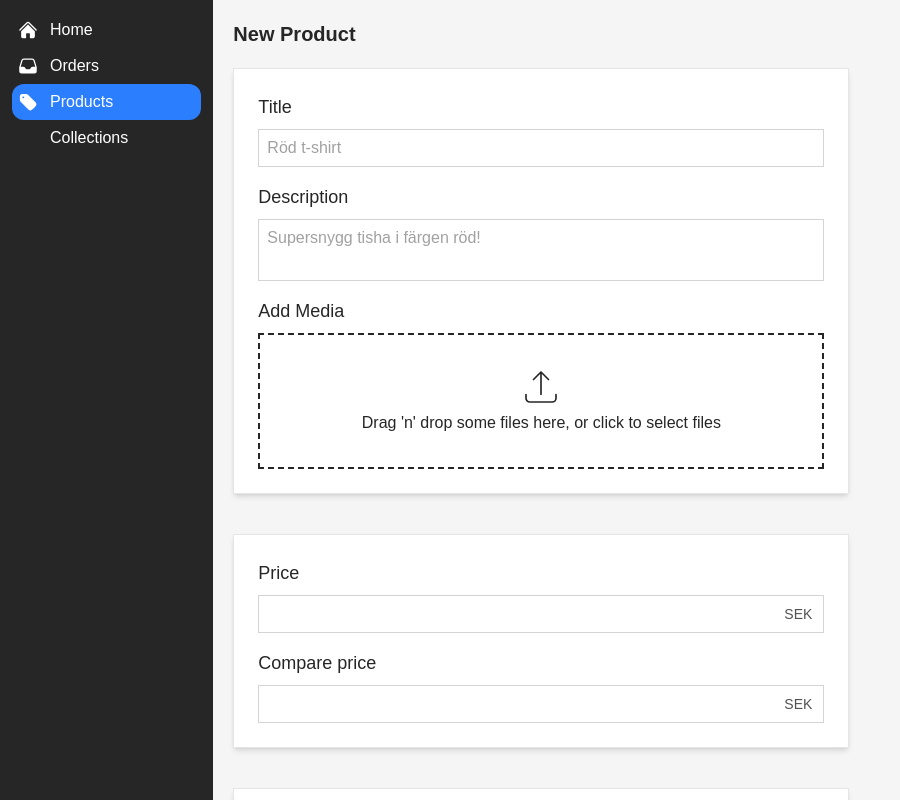
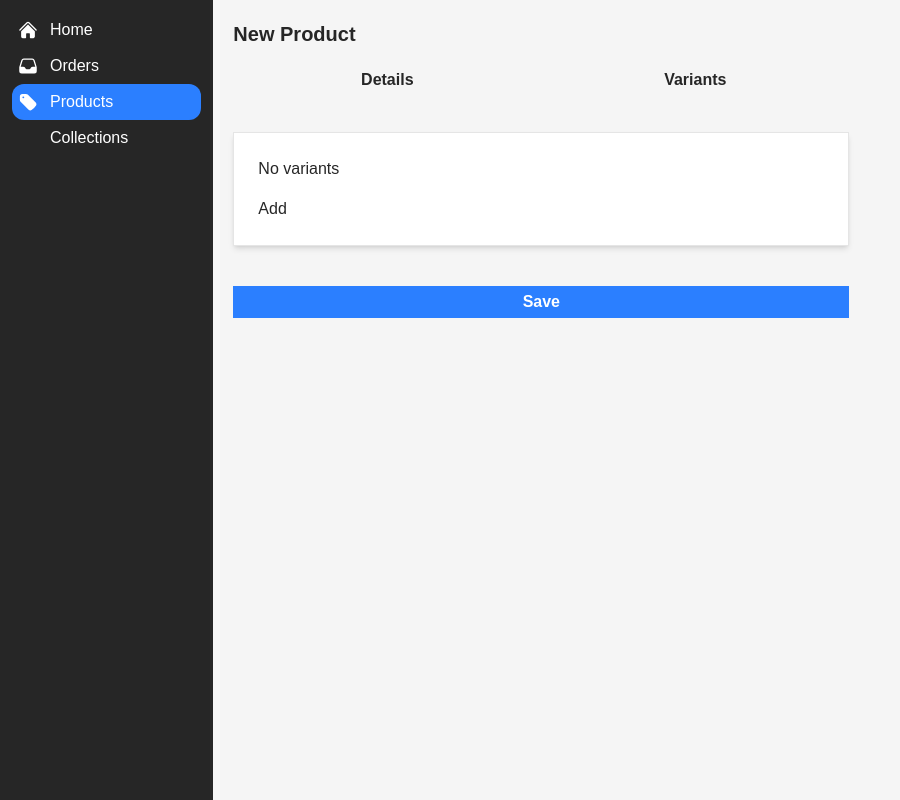
Before and after one commit to 3Joen3/ecommerce-admin, a Next.js app: page /products/new in a window 1280 px wide. Shown: the whole page, without its empty margins (0-900 px from the left). Built offline with nearby package versions, Linux system fonts and the light colour scheme.

Commit message:
Added possible for different sections in form

```diff
--- a/app/products/new/page.tsx
+++ b/app/products/new/page.tsx
@@ -1,5 +1,5 @@
 import Page from "@/ui/components/Page";
-import ProductForm from "@/ui/forms/ProductForm";
+import ProductForm from "@/ui/forms/product-form/ProductForm";
 
 export default function page() {
   return (
--- a/ui/forms/ProductForm.tsx
+++ /dev/null
@@ -1,50 +0,0 @@
-"use client";
-
-import Form from "./components/Form";
-import Section from "../components/Section";
-import TextField from "./components/TextField";
-import TextAreaField from "./components/TextAreaField";
-import MediaField from "./components/MediaField/MediaField";
-import PriceField from "./components/PriceField";
-import Submit from "./components/Submit";
-
-import { ProductFormValues } from "@/lib/schemas/product-form";
-import { productSchema } from "@/lib/schemas/product-form";
-import { createProduct } from "@/lib/api/products";
-
-export default function ProductForm() {
-  async function onSubmit(data: ProductFormValues) {
-    await createProduct(data);
-  }
-
-  return (
-    <Form
-      schema={productSchema}
-      onSubmit={onSubmit}
-      className="flex flex-col gap-10 w-3/5"
-    >
-      <Section>
-        <TextField label="Title" placeholder="Röd t-shirt" name="title" />
-        <TextAreaField
-          label="Description"
-          placeholder="Supersnygg tisha i färgen röd!"
-          name="description"
-        />
-        <MediaField name="media" />
-      </Section>
-
-      <Section>
-        <PriceField name="variants[0].price" label="Price" currency="SEK" />
-        <PriceField
-          name="variants[0].comparePrice"
-          label="Compare price"
-          currency="SEK"
-        />
-      </Section>
-
-      <Section>
-        <Submit />
-      </Section>
-    </Form>
-  );
-}
--- /dev/null
+++ b/ui/forms/product-form/DetailsFormSection.tsx
@@ -0,0 +1,18 @@
+import Section from "../../components/Section";
+import TextField from "../components/TextField";
+import TextAreaField from "../components/TextAreaField";
+import MediaField from "../components/MediaField/MediaField";
+
+export default function DetailsFormSection() {
+  return (
+    <Section>
+      <TextField label="Title" placeholder="Röd t-shirt" name="title" />
+      <TextAreaField
+        label="Description"
+        placeholder="Supersnygg tisha i färgen röd!"
+        name="description"
+      />
+      <MediaField name="media" />
+    </Section>
+  );
+}
--- /dev/null
+++ b/ui/forms/product-form/FormSectionSelector.tsx
@@ -0,0 +1,41 @@
+interface Props {
+  currentSection: string;
+  setCurrentSection: (id: string) => void;
+}
+
+interface FormSection {
+  id: string;
+  name: string;
+}
+
+const sections: FormSection[] = [
+  { id: "details", name: "Details" },
+  { id: "variants", name: "Variants" },
+];
+
+export default function FormSectionSelector({
+  currentSection,
+  setCurrentSection,
+}: Props) {
+  function isSelected(id: string) {
+    return id === currentSection;
+  }
+
+  return (
+    <div className="flex">
+      {sections.map((section) => (
+        <div key={section.id} className="w-full">
+          <button
+            className={`font-bold hover:cursor-pointer w-full ${
+              isSelected(section.id) ? "bg-neutral-800 text-white" : ""
+            }`}
+            onClick={() => setCurrentSection(section.id)}
+            type="button"
+          >
+            {section.name}
+          </button>
+        </div>
+      ))}
+    </div>
+  );
+}
--- /dev/null
+++ b/ui/forms/product-form/ProductForm.tsx
@@ -0,0 +1,41 @@
+"use client";
+
+import Form from "../components/Form";
+import DetailsFormSection from "./DetailsFormSection";
+import VariantsFormSection from "./VariantsFormSection";
+import Submit from "../components/Submit";
+import FormSectionSelector from "./FormSectionSelector";
+
+import { ProductFormValues } from "@/lib/schemas/product-form";
+import { productSchema } from "@/lib/schemas/product-form";
+import { createProduct } from "@/lib/api/products";
+import { useState } from "react";
+
+
+export default function ProductForm() {
+  const [currentSection, setCurrentSection] = useState<string>("info");
+
+  async function onSubmit(data: ProductFormValues) {
+    await createProduct(data);
+  }
+
+  return (
+    <Form
+      schema={productSchema}
+      onSubmit={onSubmit}
+      className="flex flex-col gap-10 w-3/5"
+    >
+      <FormSectionSelector
+        currentSection={currentSection}
+        setCurrentSection={setCurrentSection}
+      />
+
+      {currentSection === "details" ? (
+        <DetailsFormSection />
+      ) : (
+        <VariantsFormSection />
+      )}
+      <Submit />
+    </Form>
+  );
+}
--- /dev/null
+++ b/ui/forms/product-form/VariantsFormSection.tsx
@@ -0,0 +1,10 @@
+import Section from "../../components/Section";
+
+export default function VariantsFormSection() {
+  return (
+    <Section>
+      <p>No variants</p>
+      <button>Add</button>
+    </Section>
+  );
+}
```
